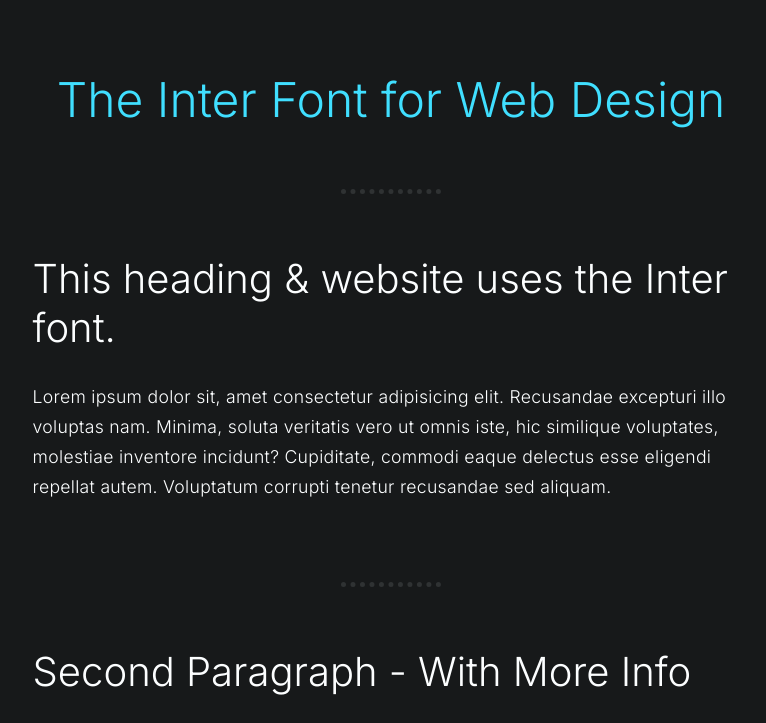
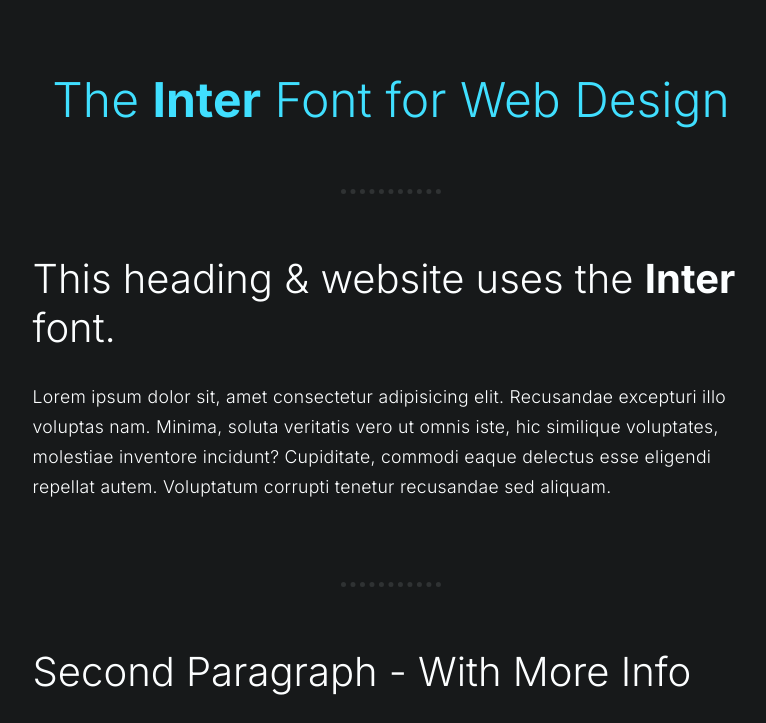
Before and after one commit to YuriyKurri/fontcombotest, a plain HTML site: page index-2.html in a window 1280 px wide. Shown: the top 723 px of the page, without its empty margins (249-1015 px from the left). Drawn offline with Linux system fonts and the light colour scheme.

Commit message:
Add files via upload

```diff
--- a/index-2.html
+++ b/index-2.html
@@ -9,10 +9,10 @@
    </head>
    <body>
       <div class="container">
-         <h1>The Inter Font for Web Design</h1>
+         <h1>The <b>Inter</b> Font for Web Design</h1>
          <hr>
          <div>
-            <h2>This heading & website uses the Inter font.</h2>
+            <h2>This heading & website uses the <b>Inter</b> font.</h2>
             <p>Lorem ipsum dolor sit, amet consectetur adipisicing elit. Recusandae excepturi illo voluptas nam. Minima, soluta veritatis vero ut omnis iste, hic similique voluptates, molestiae inventore incidunt? Cupiditate, commodi eaque delectus esse eligendi repellat autem. Voluptatum corrupti tenetur recusandae sed aliquam.</p><br>
             <hr>
             <h2>Second Paragraph - With More Info</h2>
```
Also changed, not shown: index.html (+2 -2 lines).
